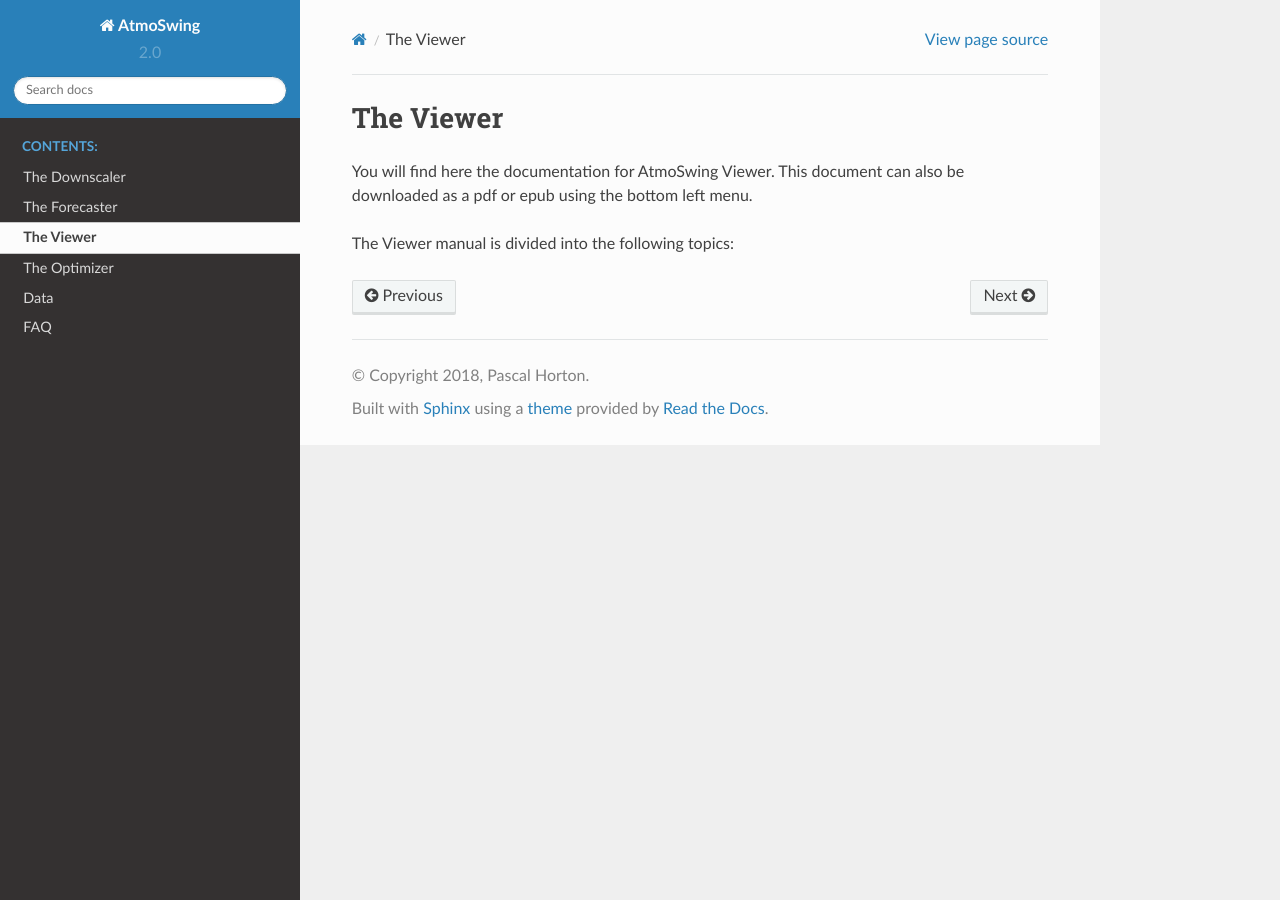
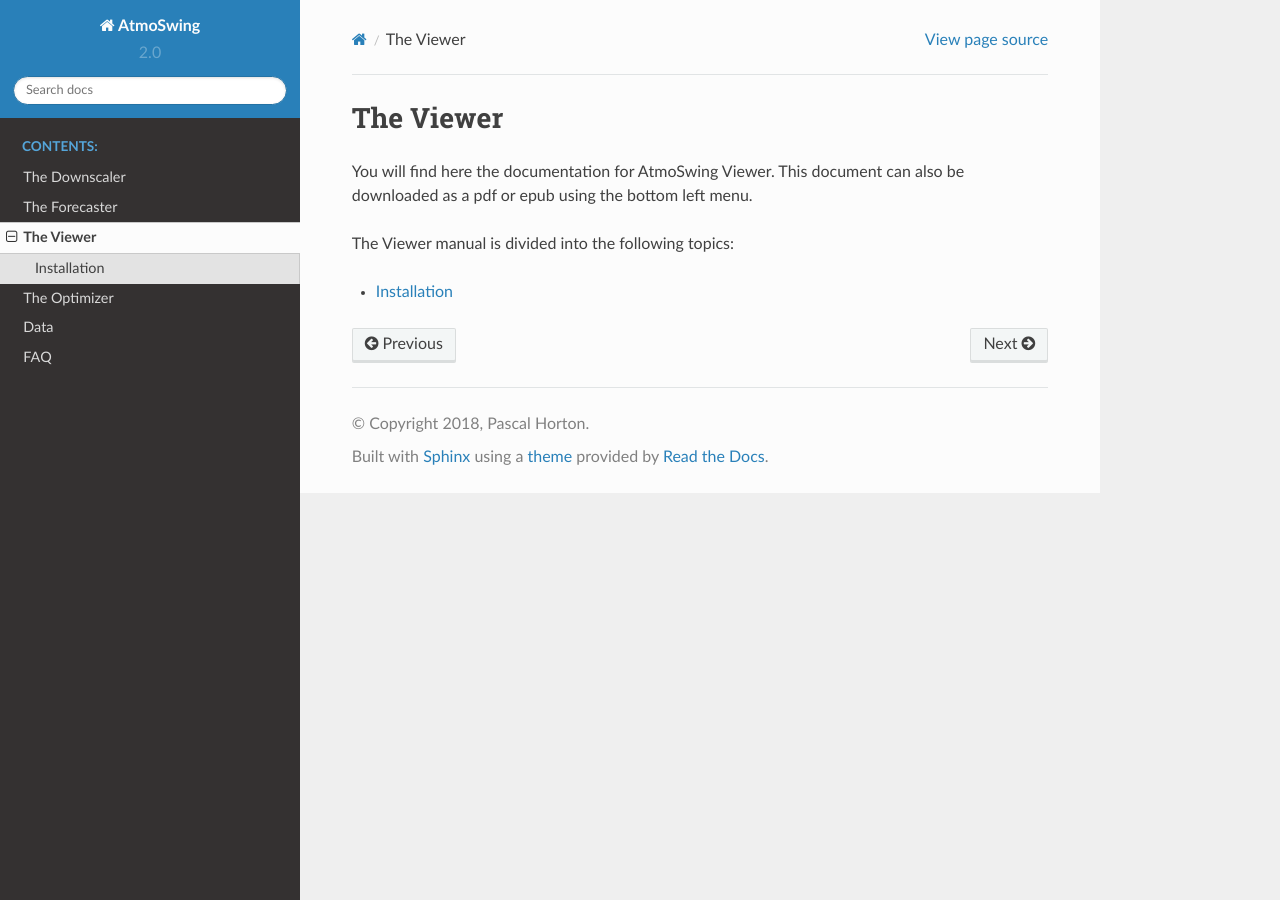
Before and after one commit to atmoswing/atmoswing-user-manual, a Sphinx documentation site: the page built from docs/app-viewer.rst, in a window 1280 px wide. Built offline with Sphinx 7.4.7 and the Read the Docs theme 2.0.0, drawn with Linux system fonts in a browser that asks for light colours.

Commit message:
Adding files for skeleton.

```diff
--- a/docs/app-downscaler.rst
+++ b/docs/app-downscaler.rst
@@ -9,3 +9,5 @@
 
 .. toctree::
    :maxdepth: 2
+
+   app-downscaler/installation
--- /dev/null
+++ b/docs/app-downscaler/installation.rst
@@ -0,0 +1,4 @@
+Installation
+============
+
+.. todo:: write
--- a/docs/app-forecaster.rst
+++ b/docs/app-forecaster.rst
@@ -9,3 +9,5 @@
 
 .. toctree::
    :maxdepth: 2
+
+   app-forecaster/installation
--- /dev/null
+++ b/docs/app-forecaster/installation.rst
@@ -0,0 +1,4 @@
+Installation
+============
+
+.. todo:: write
--- a/docs/app-optimizer.rst
+++ b/docs/app-optimizer.rst
@@ -9,3 +9,5 @@
 
 .. toctree::
    :maxdepth: 2
+
+   app-optimizer/installation
--- /dev/null
+++ b/docs/app-optimizer/installation.rst
@@ -0,0 +1,4 @@
+Installation
+============
+
+.. todo:: write
--- a/docs/app-viewer.rst
+++ b/docs/app-viewer.rst
@@ -9,3 +9,5 @@
 
 .. toctree::
    :maxdepth: 2
+
+   app-viewer/installation
--- /dev/null
+++ b/docs/app-viewer/installation.rst
@@ -0,0 +1,4 @@
+Installation
+============
+
+.. todo:: write
--- a/docs/data.rst
+++ b/docs/data.rst
@@ -9,3 +9,6 @@
 
 .. toctree::
    :maxdepth: 2
+
+   data/reanalyses
+   data/predictand-db
--- /dev/null
+++ b/docs/data/predictand-db.rst
@@ -0,0 +1,4 @@
+Predictand DB
+=============
+
+.. todo:: write
--- /dev/null
+++ b/docs/data/reanalyses.rst
@@ -0,0 +1,4 @@
+Reanalyses
+============
+
+.. todo:: write
```
